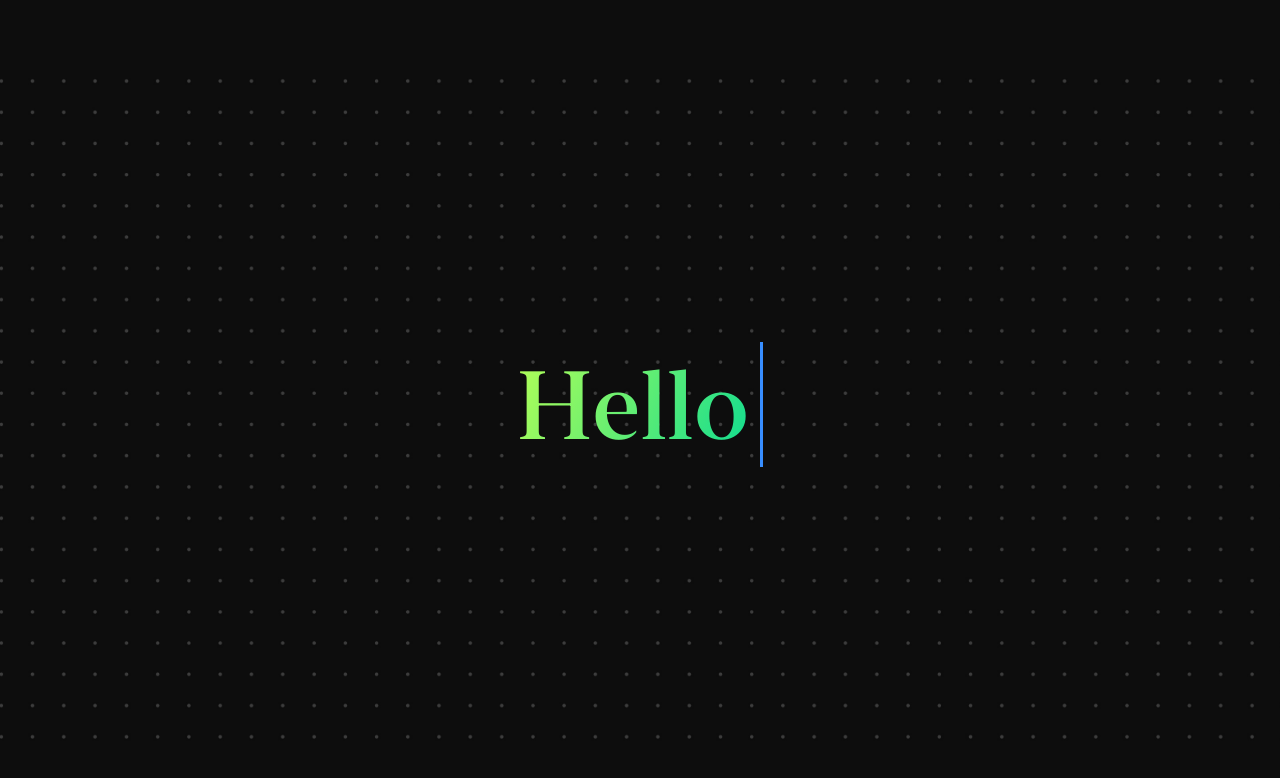
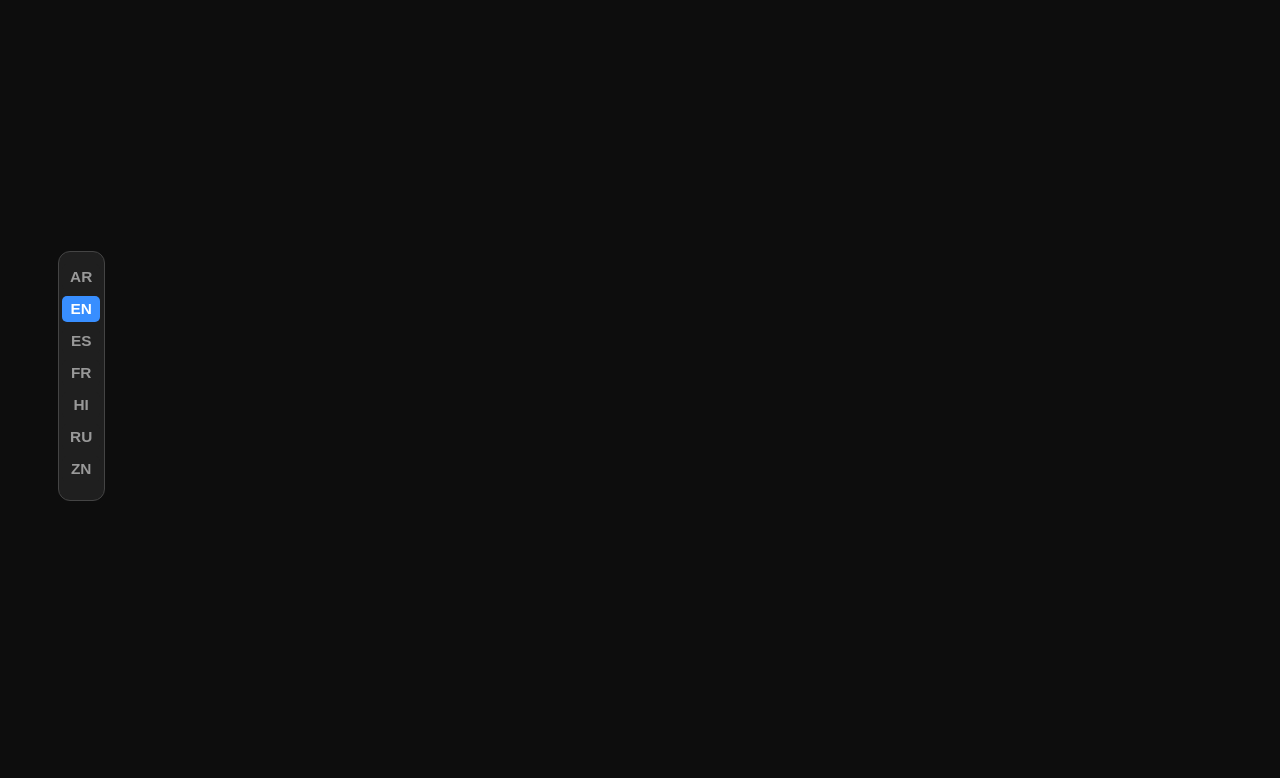
Before and after one commit to ntrappe/chaat, a React (Vite) app: page / in a window 1280 px wide. Shown: the top 778 px of the page. Built offline with nearby package versions, Linux system fonts and the light colour scheme.

Commit message:
finished styled component for lang selector! [GOOD]

```diff
--- a/src/Hello.jsx
+++ b/src/Hello.jsx
@@ -1,14 +1,163 @@
+import React from 'react';
+import styled from 'styled-components';
+
+/* Custom Colors */
+const highlightBlue = '#388eff';
+const darkerGrey = '#1f1f1f';
+const mediumGrey = '#3d3d3d';
+const borderGrey = '#444';
+const lightGrey = '#999';
+
+const LanguageOption = styled.button`
+  font-size: 0.8em;
+  font-weight: 600;
+  border-radius: 5px;
+  padding: 4px 8px;
+  margin-bottom: 6px;
+  background-color: ${(props) => {
+    if (props.$state === "on") {
+      return highlightBlue;
+    } else {
+      return darkerGrey;
+    }
+  }};
+  color: ${(props) => {
+    if (props.$state === "on") {
+      return 'white';
+    } else {
+      return lightGrey;
+    }
+  }};
+
+  &:hover {
+    background-color: ${(props) => {
+      if (props.$state === 'on') {
+        return highlightBlue;
+      } else {
+        return mediumGrey;
+      }
+    }}
+  }
+`;
+
+const LanguageSelector = styled.div`
+  display: flex;
+  flex-direction: column;
+  position: absolute;
+  top: 251px;
+  left: 3em;
+  padding: 12px 3.5px;
+  background-color: #1F1F1F;
+  border: 1px solid #444;
+  border-radius: 12px;
+
+  @media (max-width: 1068px) {
+    top: 192px;
+  }
+
+  @media (max-width: 767px) {
+    display: none;
+  }
+`;
+
+const FontOption = styled.button`
+  font-size: 1em;
+  font-weight: 600;
+  border-radius: 5px;
+  padding: 3.5px 6.5px;
+  margin-bottom: 6px;
+  background-color: ${(props) => (props.state === 'off' ? '#1f1f1f' : '#388eff')}
+  color: ${(props) => (props.state === 'off' ? '#999' : 'white')}
+
+  &:hover {
+    background-color: ${(props) => (props.state === 'off' ? '#3d3d3d' : '388eff')}
+    color: ${(props) => (props.state === 'off' ? '#d3d3d3' : 'white')}
+  }
+
+  &:first-child {
+    font-family: 'SF Compact';
+    font-weight: 600;
+  }
+
+  &:nth-child(2) {
+    font-family: 'SF Mono';
+    font-weight: 200;
+  }
+
+  &:last-child {
+    font-family: 'New York';
+    font-weight: 400;
+  }
+`;
+
+const FontSelector = styled.div`
+  display: flex;
+  flex-direction: column;
+  position: absolute;
+  top: 310px;
+  right: 6.25em;
+  padding: 10px 3px;
+  background-color: #1F1F1F;
+  border: 1px solid #444;
+  border-radius: 12px;
+
+  @media (max-width: 1068px) {
+    top: 250px;
+  }
+
+  @media (max-width: 767px) {
+    display: none;
+  }
+`;
+
 function Hello() {
-
   return (
     <>
-      <figure id="hello-background"></figure>
-      <div id="hello-text-container">
-        <h1 id="hello-text" family="romance">Hello</h1>
-        <span id="text-cursor"></span>
-      </div>
+      <LanguageSelector>
+        <LanguageOption $state="off">AR</LanguageOption>
+        <LanguageOption $state="on">EN</LanguageOption>
+        <LanguageOption $state="off">ES</LanguageOption>
+        <LanguageOption $state="off">FR</LanguageOption>
+        <LanguageOption $state="off">HI</LanguageOption>
+        <LanguageOption $state="off">RU</LanguageOption>
+        <LanguageOption $state="off">ZN</LanguageOption>
+      </LanguageSelector>
+      {/* <FontSelector>
+        <FontOption state="off">Aa</FontOption>
+        <FontOption state="off">Aa</FontOption>
+        <FontOption state="on">Aa</FontOption>
+      </FontSelector> */}
     </>
   )
+  // return (
+  //   <>
+  //     <figure id="hello-background"></figure>
+  //     <div id="hello-text-container">
+  //       <h1 id="hello-text" family="romance">Hello</h1>
+  //       <span id="text-cursor"></span>
+  //     </div>
+  //     <div id="language-selector" className="hello-text-selector" state="visible">
+  //       <button className="lang-opt" state="off">AR</button>
+  //       <button className="lang-opt" state="on">EN</button>
+  //       <button className="lang-opt" state="off">ES</button>
+  //       <button className="lang-opt" state="off">FR</button>
+  //       <button className="lang-opt" state="off">HI</button>
+  //       <button className="lang-opt" state="off">RU</button>
+  //       <button className="lang-opt" state="off">ZN</button>
+  //     </div>
+  //     <div id="font-selector" className="hello-text-selector" state="visible">
+  //       <button className="font-opt" state="off">Aa</button>
+  //       <button className="font-opt" state="off">Aa</button>
+  //       <button className="font-opt" state="on">Aa</button>
+  //     </div>
+  //     <div id="color-selector" className="hello-text-selector" state="visible">
+  //       <button class="color-opt" state="off"></button>
+  //       <button class="color-opt" state="on"></button>
+  //       <button class="color-opt" state="off"></button>
+  //       <button class="color-opt" state="off"></button>
+  //     </div>
+  //   </>
+  // )
 }
 
 export default Hello;
--- a/src/index.jsx
+++ b/src/index.jsx
@@ -1,7 +1,6 @@
 import React from 'react';
 import ReactDOM from 'react-dom/client';
 import Hello from './Hello.jsx';
-import './Hello.css';
 import './assets/fonts/fonts.css';
 
 const root = document.getElementById('hello-section');
```
Also changed, not shown: package.json (+11 -2 lines), 1 other file (tests, documents, lock files or other folders).
